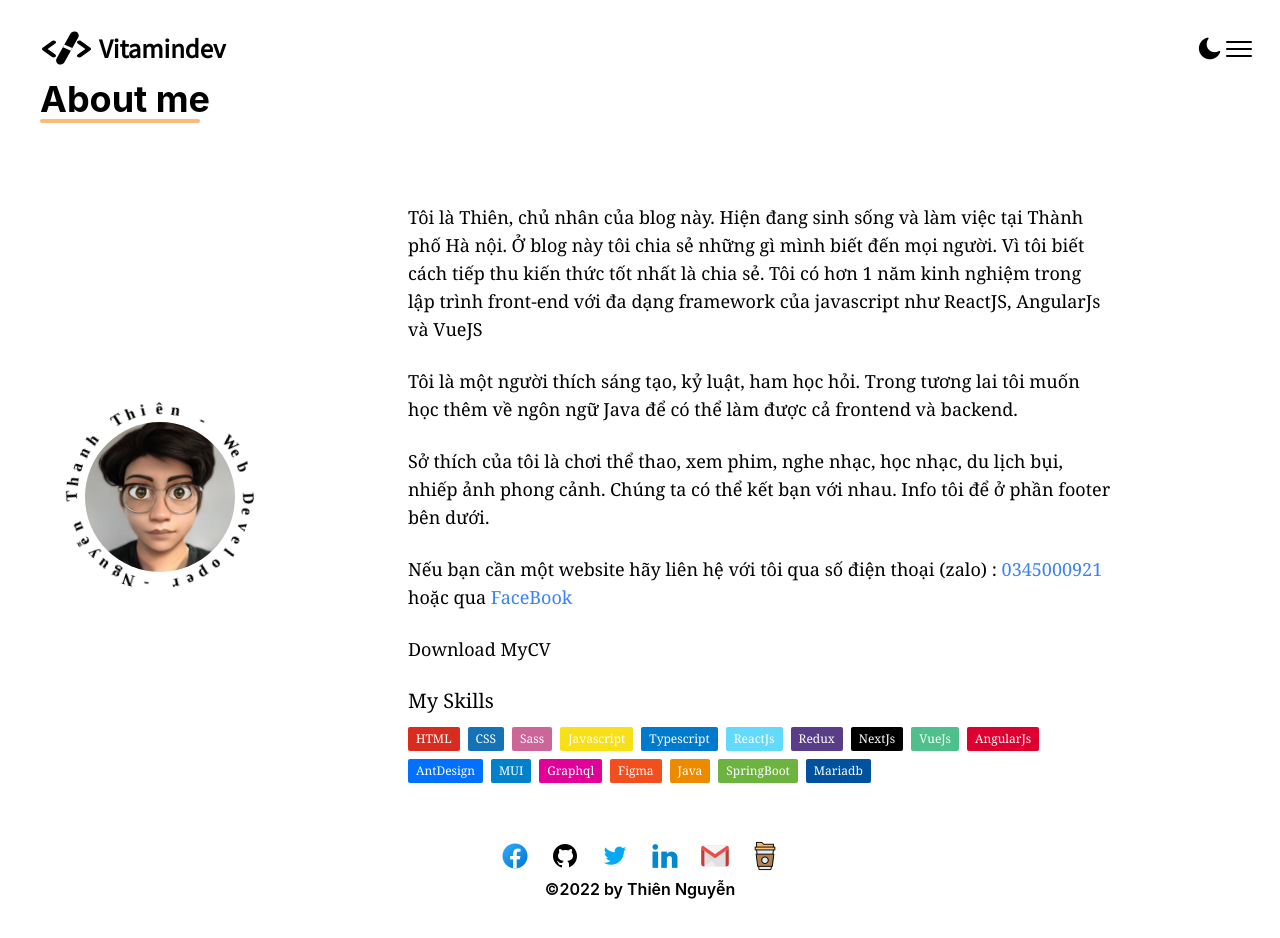
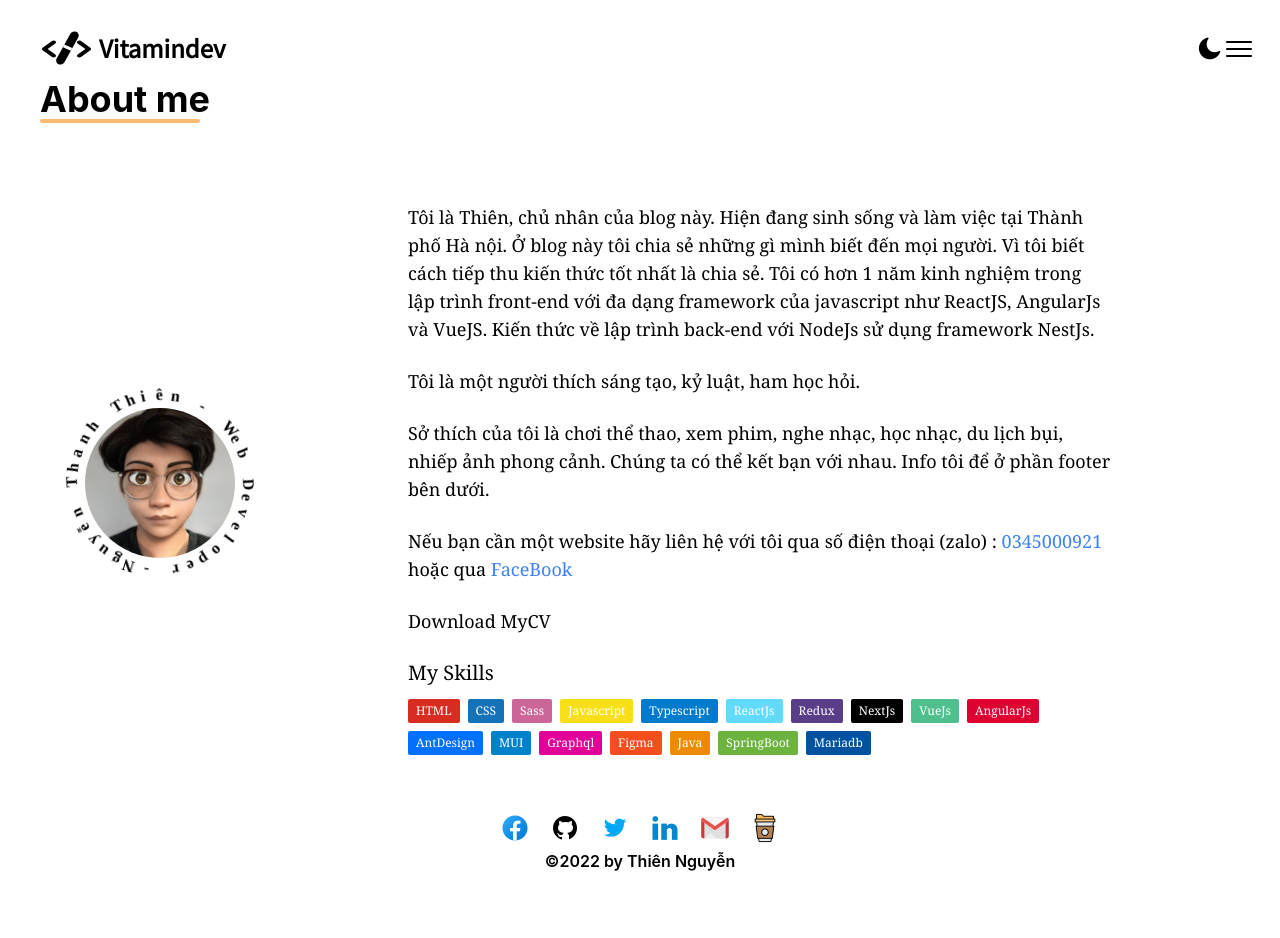
Before and after one commit to veDnimatvi/VitamindevSite, a Next.js app: page /about in a window 1280 px wide. Shown: the top 938 px of the page. Built offline with nearby package versions, Linux system fonts and the light colour scheme.

Commit message:
update: about me

```diff
--- a/pages/about.jsx
+++ b/pages/about.jsx
@@ -121,13 +121,12 @@ const About = () => {
               biết đến mọi người. Vì tôi biết cách tiếp thu kiến thức tốt nhất
               là chia sẻ. Tôi có hơn 1 năm kinh nghiệm trong lập trình front-end
               với đa dạng framework của javascript như ReactJS, AngularJs và
-              VueJS
+              VueJS. Kiến thức về lập trình back-end với NodeJs sử dụng
+              framework NestJs.
             </p>
 
             <p className="mb-6 text-lg">
-              Tôi là một người thích sáng tạo, kỷ luật, ham học hỏi. Trong tương
-              lai tôi muốn học thêm về ngôn ngữ Java để có thể làm được cả
-              frontend và backend.
+              Tôi là một người thích sáng tạo, kỷ luật, ham học hỏi.
             </p>
             <p className="mb-6 text-lg">
               Sở thích của tôi là chơi thể thao, xem phim, nghe nhạc, học nhạc,
```
